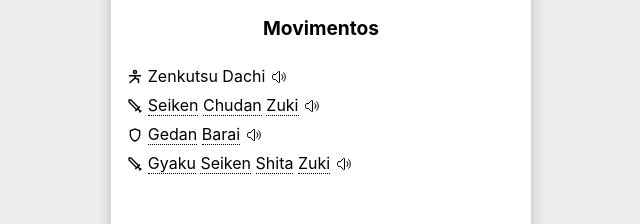
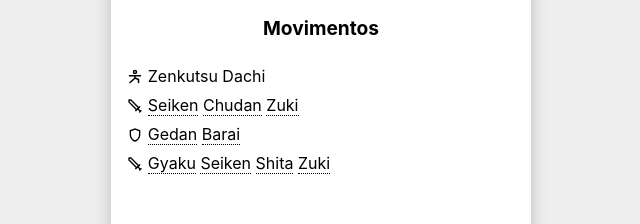
Before and after one commit to dupenna/kyokushin-idogeiko, a React (Vite) app: page / in a window 1280 px wide. Shown: the part 252-476 px from the top of the page, without its empty margins (319-959 px from the left). Built offline with nearby package versions, Linux system fonts and the light colour scheme.

Commit message:
fix: waiting on getting voices async

```diff
--- a/src/App.tsx
+++ b/src/App.tsx
@@ -318,10 +318,10 @@ const App = () => {
       <Subtitle>Movimentos</Subtitle>
 
       <Moves>
-        <MoveItem>
+        <MoveItem key={currentStand}>
           <PiPersonSimpleTaiChiBold className='type_icon' />
           <Word>{capitalizeFirstLetters(currentStand)}</Word>&nbsp;
-          <HiOutlineSpeakerWave className='play_sound' onClick={_e => speakText(currentStand)} />
+          {voices.length > 0 && <HiOutlineSpeakerWave className='play_sound' onClick={_e => speakText(currentStand)} />}
         </MoveItem>
 
         {idogeiko.map(move => {
@@ -366,9 +366,10 @@ const App = () => {
                     &nbsp;
                   </>
                   )
-                })}
+                })
+              }
 
-                <HiOutlineSpeakerWave className='play_sound' onClick={_e => speakText(moveText)} />
+              {voices.length > 0 && <HiOutlineSpeakerWave className='play_sound' onClick={_e => speakText(moveText)} />}
             </MoveItem>
           )
         })}
```
